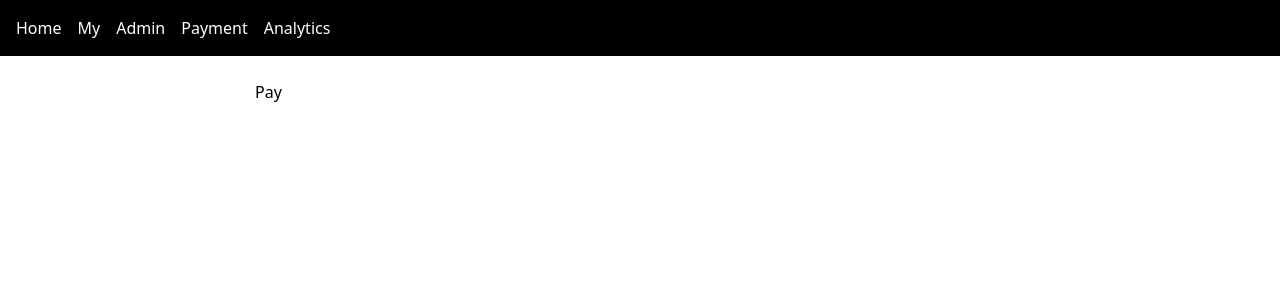
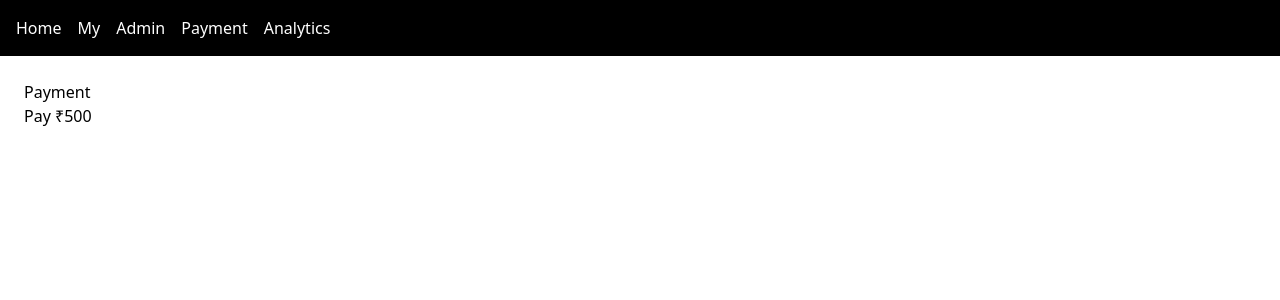
Before and after one commit to myselfsneha/diamond-square, a React (Create React App) app in the folder frontend/: page /payment in a window 1280 px wide. Shown: the top 300 px of the page. Built offline with nearby package versions, Linux system fonts and the light colour scheme; no server answers.

Commit message:
final full code

```diff
--- a/frontend/src/pages/AdminComplaints.js
+++ b/frontend/src/pages/AdminComplaints.js
@@ -1,4 +1,4 @@
-import { useEffect, useState, useCallback } from "react";
+import { useEffect, useState } from "react";
 import axios from "axios";
 import Layout from "../components/Layout";
 
@@ -8,31 +8,33 @@ function AdminComplaints() {
   const [data, setData] = useState([]);
   const token = localStorage.getItem("token");
 
-  const fetchData = useCallback(async () => {
+  const fetchComplaints = async () => {
     const res = await axios.get(`${API}/api/complaints`, {
       headers: { Authorization: `Bearer ${token}` }
     });
     setData(res.data);
-  }, [token]);
-
-  useEffect(() => {
-    fetchData();
-  }, [fetchData]);
+  };
 
   const update = async (id, status) => {
     await axios.put(`${API}/api/complaints/${id}`,
       { status },
       { headers: { Authorization: `Bearer ${token}` } }
     );
+    fetchComplaints();
+  };
 
-    fetchData();
-  };
+  useEffect(() => {
+    if (token) fetchComplaints();
+  }, [token]);
 
   return (
     <Layout>
+      <h1>Admin Complaints</h1>
+
       {data.map(c => (
         <div key={c._id}>
-          {c.message}
+          {c.message} - {c.status}
+
           <button onClick={() => update(c._id, "approved")}>Approve</button>
           <button onClick={() => update(c._id, "rejected")}>Reject</button>
         </div>
--- a/frontend/src/pages/Complaint.js
+++ b/frontend/src/pages/Complaint.js
@@ -6,21 +6,26 @@ const API = process.env.REACT_APP_API;
 
 function Complaint() {
   const [message, setMessage] = useState("");
+  const token = localStorage.getItem("token");
 
   const submit = async () => {
-    const token = localStorage.getItem("token");
-
     await axios.post(`${API}/api/complaints`,
       { message },
       { headers: { Authorization: `Bearer ${token}` } }
     );
-
-    alert("Submitted");
+    alert("Complaint sent");
   };
 
   return (
     <Layout>
-      <textarea onChange={(e) => setMessage(e.target.value)} />
+      <h1>Raise Complaint</h1>
+
+      <input
+        value={message}
+        onChange={e => setMessage(e.target.value)}
+        placeholder="Enter complaint"
+      />
+
       <button onClick={submit}>Submit</button>
     </Layout>
   );
--- a/frontend/src/pages/MyComplaints.js
+++ b/frontend/src/pages/MyComplaints.js
@@ -9,13 +9,20 @@ function MyComplaints() {
   const token = localStorage.getItem("token");
 
   useEffect(() => {
-    axios.get(`${API}/api/complaints/my`, {
-      headers: { Authorization: `Bearer ${token}` }
-    }).then(res => setData(res.data));
+    const fetch = async () => {
+      const res = await axios.get(`${API}/api/complaints/my`, {
+        headers: { Authorization: `Bearer ${token}` }
+      });
+      setData(res.data);
+    };
+
+    if (token) fetch();
   }, [token]);
 
   return (
     <Layout>
+      <h1>My Complaints</h1>
+
       {data.map(c => (
         <div key={c._id}>
           {c.message} - {c.status}
--- a/frontend/src/pages/Payment.js
+++ b/frontend/src/pages/Payment.js
@@ -1,34 +1,32 @@
-import { useState } from "react";
 import axios from "axios";
 import Layout from "../components/Layout";
 
 const API = process.env.REACT_APP_API;
 
 function Payment() {
-  const [amount, setAmount] = useState("");
+  const token = localStorage.getItem("token");
 
   const pay = async () => {
-    const token = localStorage.getItem("token");
-
-    const { data } = await axios.post(
+    const res = await axios.post(
       `${API}/api/payments/create-order`,
-      { amount },
+      { amount: 500 },
       { headers: { Authorization: `Bearer ${token}` } }
     );
 
     const options = {
-      key: "rzp_test_123456",
-      amount: data.amount,
-      currency: data.currency,
-      order_id: data.id,
-      handler: async () => {
-        await axios.post(`${API}/api/payments`,
-          { amount },
+      key: "rzp_test_ST4YZIwuNUdPpX",
+      amount: res.data.amount,
+      currency: "INR",
+      name: "Diamond Square",
+      order_id: res.data.id,
+      handler: async function () {
+        await axios.post(
+          `${API}/api/payments`,
+          { amount: 500 },
           { headers: { Authorization: `Bearer ${token}` } }
         );
-
-        alert("Payment Success 🎉");
-      },
+        alert("Payment success");
+      }
     };
 
     const rzp = new window.Razorpay(options);
@@ -37,8 +35,8 @@ function Payment() {
 
   return (
     <Layout>
-      <input type="number" onChange={(e) => setAmount(e.target.value)} />
-      <button onClick={pay}>Pay</button>
+      <h1>Payment</h1>
+      <button onClick={pay}>Pay ₹500</button>
     </Layout>
   );
 }
```
